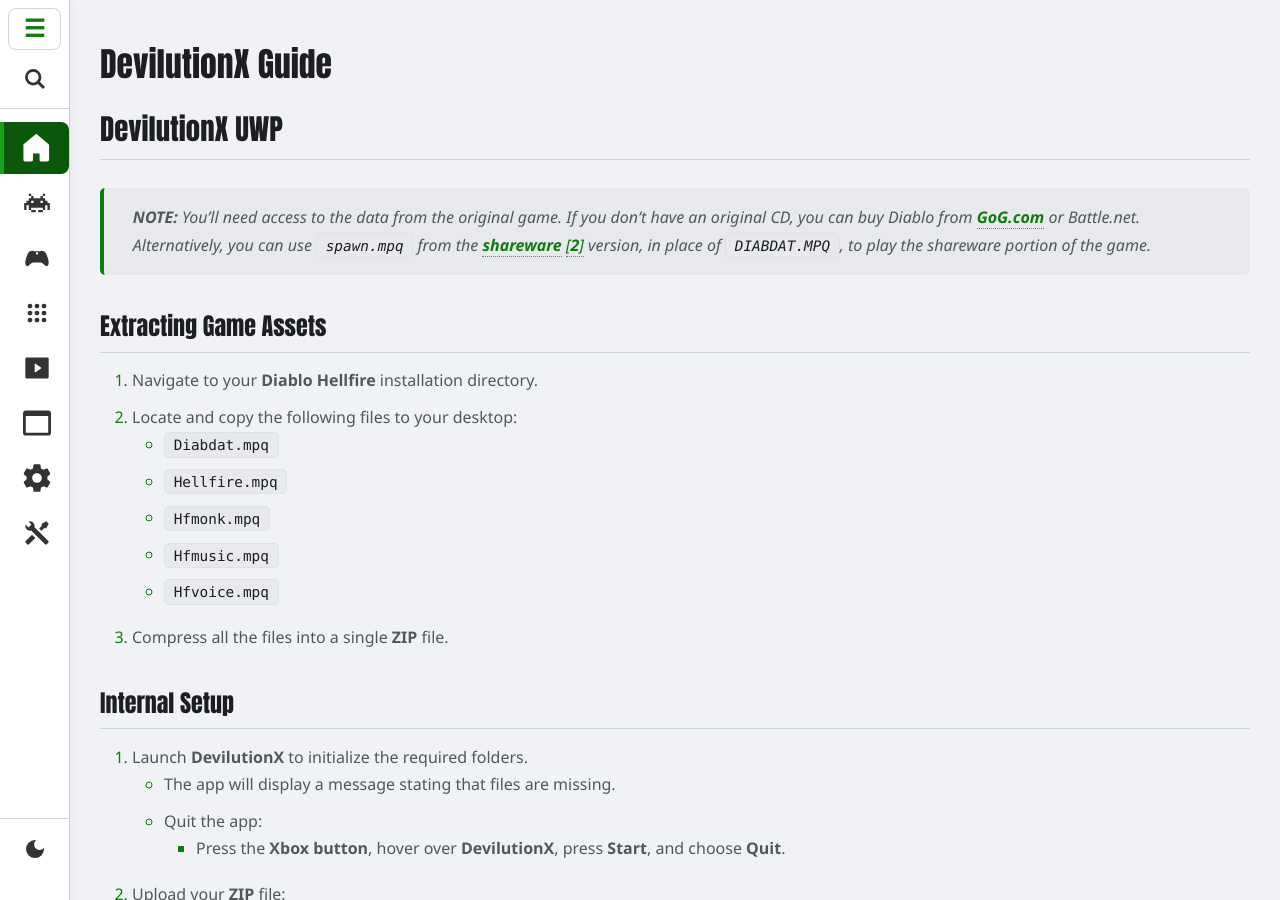
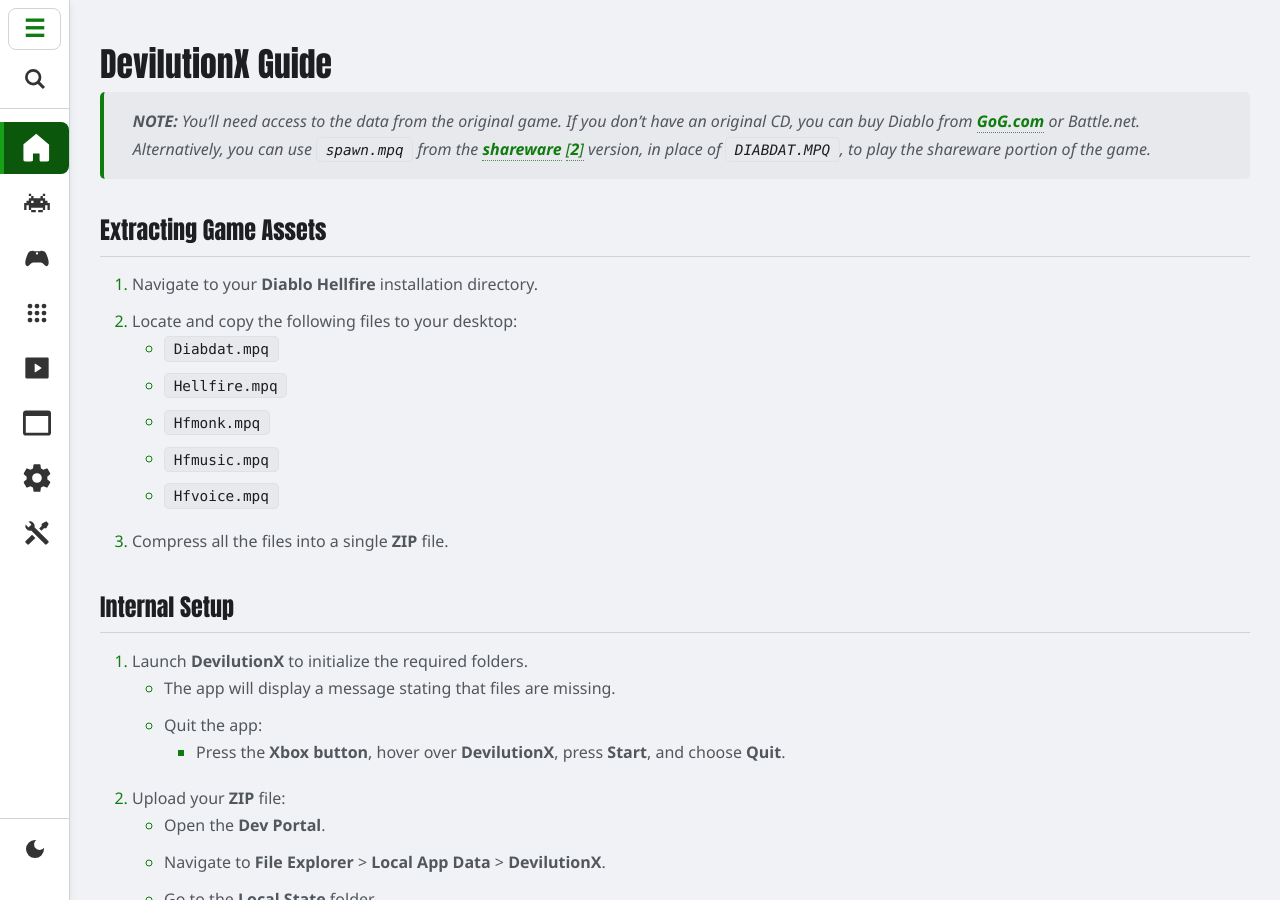
Before and after one commit to EmulationRevival/emulationrevival.github.io, a Jekyll site: the page built from guides/ports/devilutionx.md, in a window 1280 px wide and 900 px high. Built offline with Jekyll 4.4.1, drawn with Linux system fonts in a browser that asks for light colours.

Commit message:
Update devilutionx.md

```diff
--- a/guides/ports/devilutionx.md
+++ b/guides/ports/devilutionx.md
@@ -4,8 +4,6 @@
 permalink: /guides/ports/devilutionx-guide/
 description: "A guide for setting up DevilutionX on dev mode."
 ---
-
-## DevilutionX UWP
 
 > **NOTE:** You'll need access to the data from the original game. If you don't have an original CD, you can buy Diablo from [**GoG.com**](<https://www.gog.com/game/diablo>) or Battle.net. Alternatively, you can use `spawn.mpq` from the [**shareware**](<https://github.com/diasurgical/devilutionx-assets/releases/latest/download/spawn.mpq>) [[**2**]](<http://ftp.blizzard.com/pub/demos/diablosw.exe>) version, in place of `DIABDAT.MPQ`, to play the shareware portion of the game.
 
```
